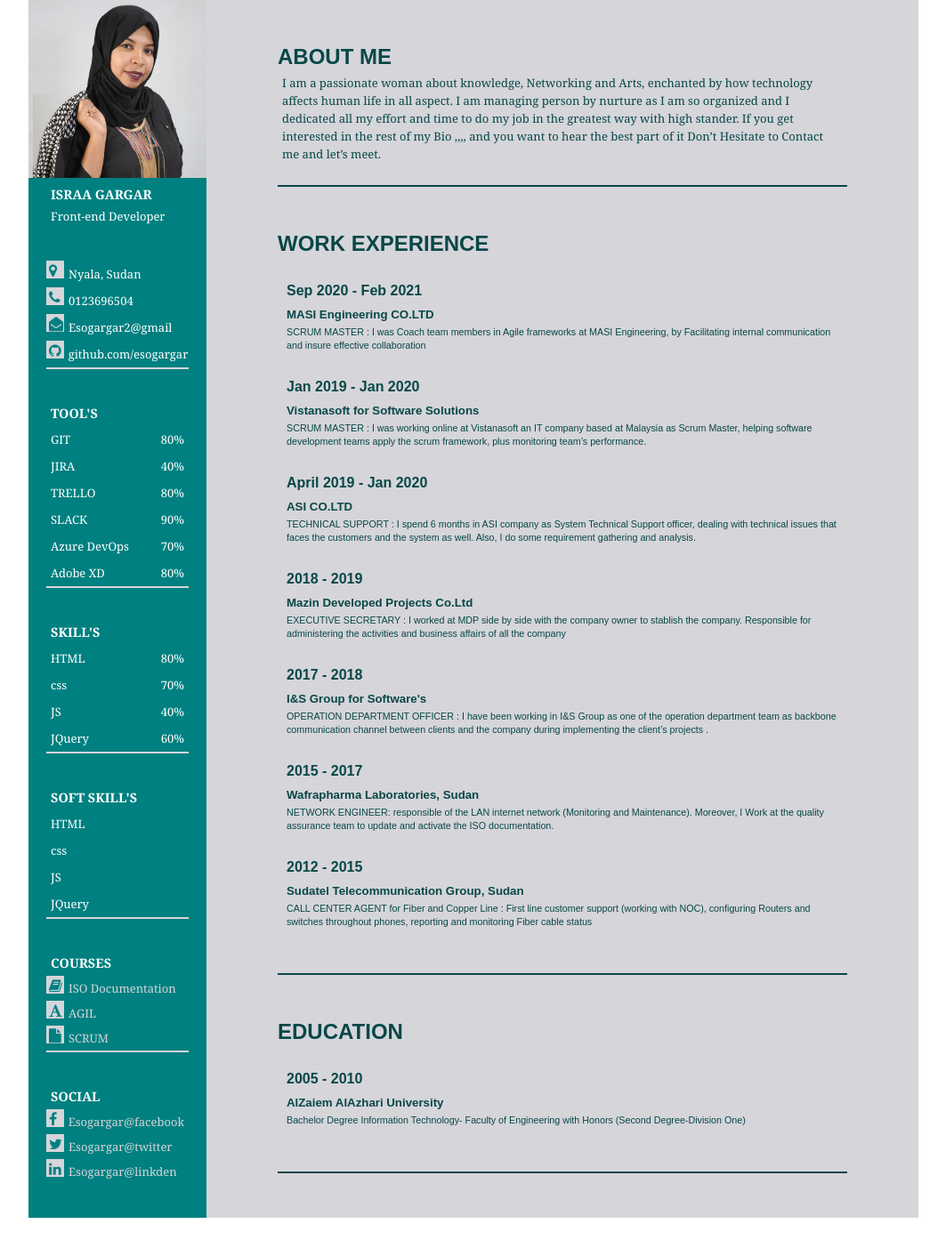
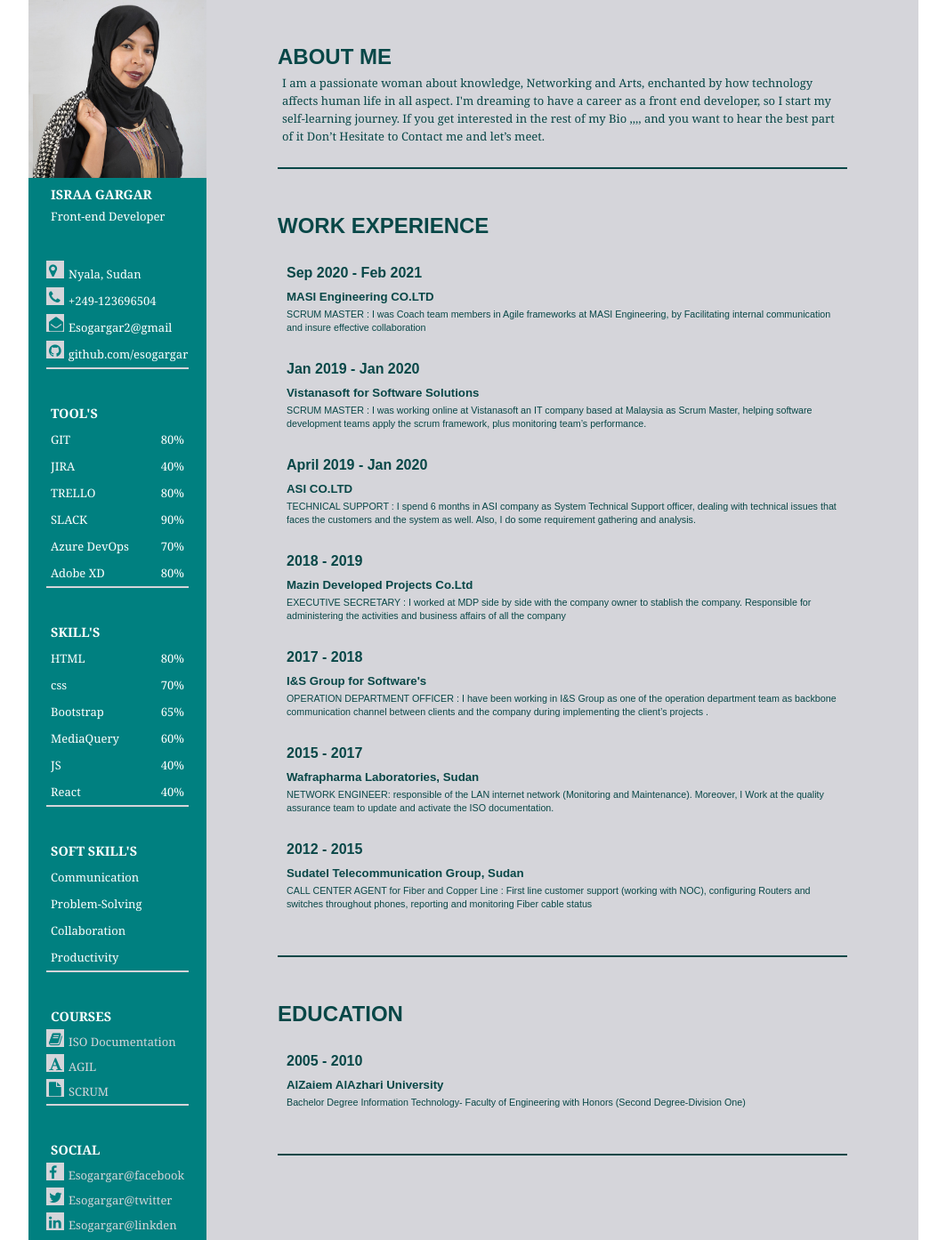
Before and after one commit to Esogargar/gargar-demo, a plain HTML site: page index.html in a window 1280 px wide. Shown: the top 1394 px of the page at 89% size, without its empty margins (108-1171 px from the left). Before the commit the page ends 1369 px from the top, so only its background shows below. Drawn offline with Linux system fonts and the light colour scheme.

Commit message:
Update skills and soft skills

```diff
--- a/index.html
+++ b/index.html
@@ -37,7 +37,7 @@
                         <i class="fa fa-phone" style="color: teal;"></i>
                     </div>
                     <p>
-                        0123696504
+                        +249-123696504
                     </p>
                 </div>
                 <div class="contact_info">
@@ -98,12 +98,21 @@
                     <p> 70%</p>
                 </div>
                 <div class="skill">
+                    <p> Bootstrap </p>
+                    <p> 65%</p>
+                </div>
+                <div class="skill">
+                    <p> MediaQuery</p>
+                    <p> 60%</p>
+                </div>
+                <div class="skill">
                     <p> JS</p>
                     <p> 40%</p>
                 </div>
+
                 <div class="skill">
-                    <p> JQuery</p>
-                    <p> 60%</p>
+                    <p> React </p>
+                    <p> 40%</p>
                 </div>
             </div>
 
@@ -111,16 +120,16 @@
             <div class="skills_container">
                 <h3> SOFT SKILL'S </h3>
                 <div class="skill">
-                    <p> HTML</p>
+                    <p> Communication</p>
                 </div>
                 <div class="skill">
-                    <p> css</p>
+                    <p> Problem-Solving </p>
                 </div>
                 <div class="skill">
-                    <p> JS</p>
+                    <p> Collaboration </p>
                 </div>
                 <div class="skill">
-                    <p> JQuery</p>
+                    <p> Productivity </p>
                 </div>
             </div>
 
@@ -187,9 +196,8 @@
                 <h2> ABOUT ME </h2>
                 <P> I am a passionate woman about knowledge, Networking and Arts, enchanted by how technology affects
                     human life in all aspect.
-                    I am managing person by nurture as I am so organized and I dedicated all my effort and time to do my
-                    job in the greatest way with high stander.
-                    If you get interested in the rest of my Bio ,,,, and you want to hear the best part of it
+                    I'm dreaming to have a career as a front end developer, so I start my self-learning journey. If you
+                    get interested in the rest of my Bio ,,,, and you want to hear the best part of it
                     Don’t Hesitate to Contact me
                     and let’s meet.
                 </P>
```
Also changed, not shown: 1 other file.
